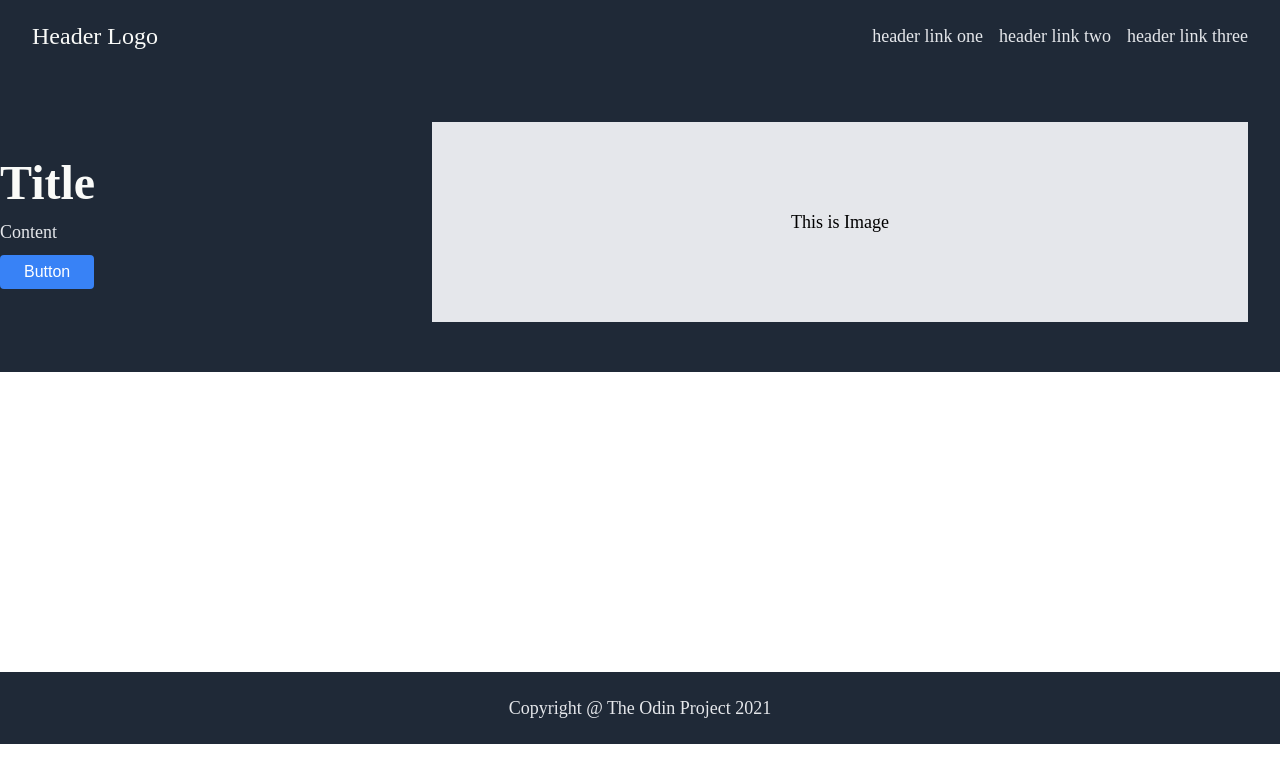
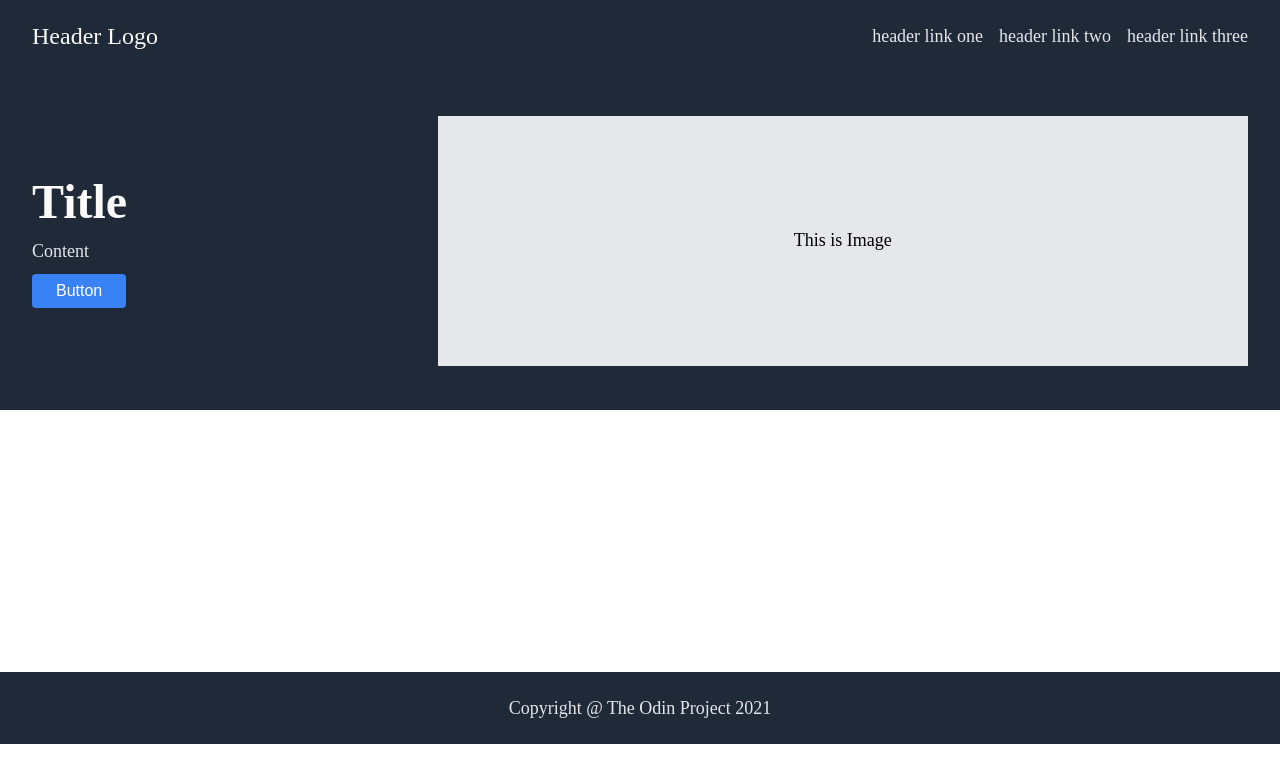
Before and after one commit to Leighton-W/Landing-Page, a plain HTML site: page index.html in a window 1280 px wide. Drawn offline with Linux system fonts and the light colour scheme.

Commit message:
Removed Margin
removed the margin from the right image container

```diff
--- a/index.html
+++ b/index.html
@@ -24,9 +24,11 @@
         <div class="content">
             <div class="container1">
                 <div class="left-text">
-                    <h1>Title</h1>
-                    <p>Content</p>
-                    <button>Button</button>
+                    <div class="hero-content">
+                        <h1>Title</h1>
+                        <p>Content</p>
+                        <button>Button</button>
+                    </div>
                 </div>
                 <div class="right-image">
                     This is Image
--- a/style.css
+++ b/style.css
@@ -74,6 +74,7 @@ ul{
     background: #1f2937;
     justify-content: center;
     align-items: center;
+    padding: 0px 32px;
 }
 
 .left-text{
@@ -83,23 +84,29 @@ ul{
     align-items: flex-start;
     flex-grow: 1;
     gap: 12px;
+}
+
+.hero-content{
+    display: flex;
+    flex-direction: column;
+    gap: 12px;
     max-width: 400px;
 }
 
-.left-text h1{
+.hero-content h1{
     font-size: 48px;
     color: #f9faf8;
     font-weight: 900;
     margin: 0;
 }
 
-.left-text p{
+.hero-content p{
     color: #e5e7eb;
     font-size: 18px;
     margin: 0;
 }
 
-.left-text button{
+.hero-content button{
     background-color: #3882f6;
     color: white;
     font-size: 16px;
@@ -116,8 +123,7 @@ ul{
     align-items: center;
     flex-grow: 1;
     background: #e5e7eb;
-    margin: 0px 32px;
-    width: 300px;
-    height: 200px;
+    width: 500px;
+    height: 250px;
     font-size: 18px;
 }
```
